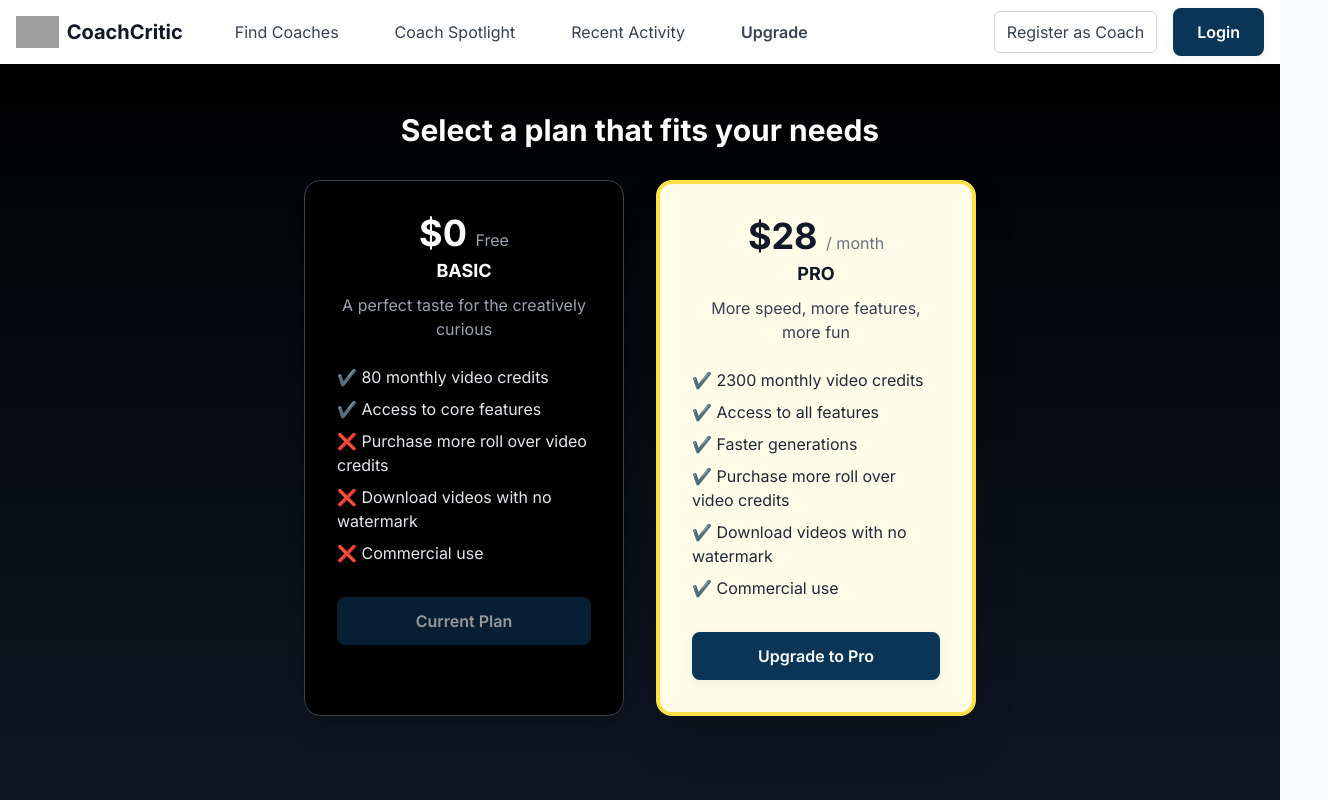
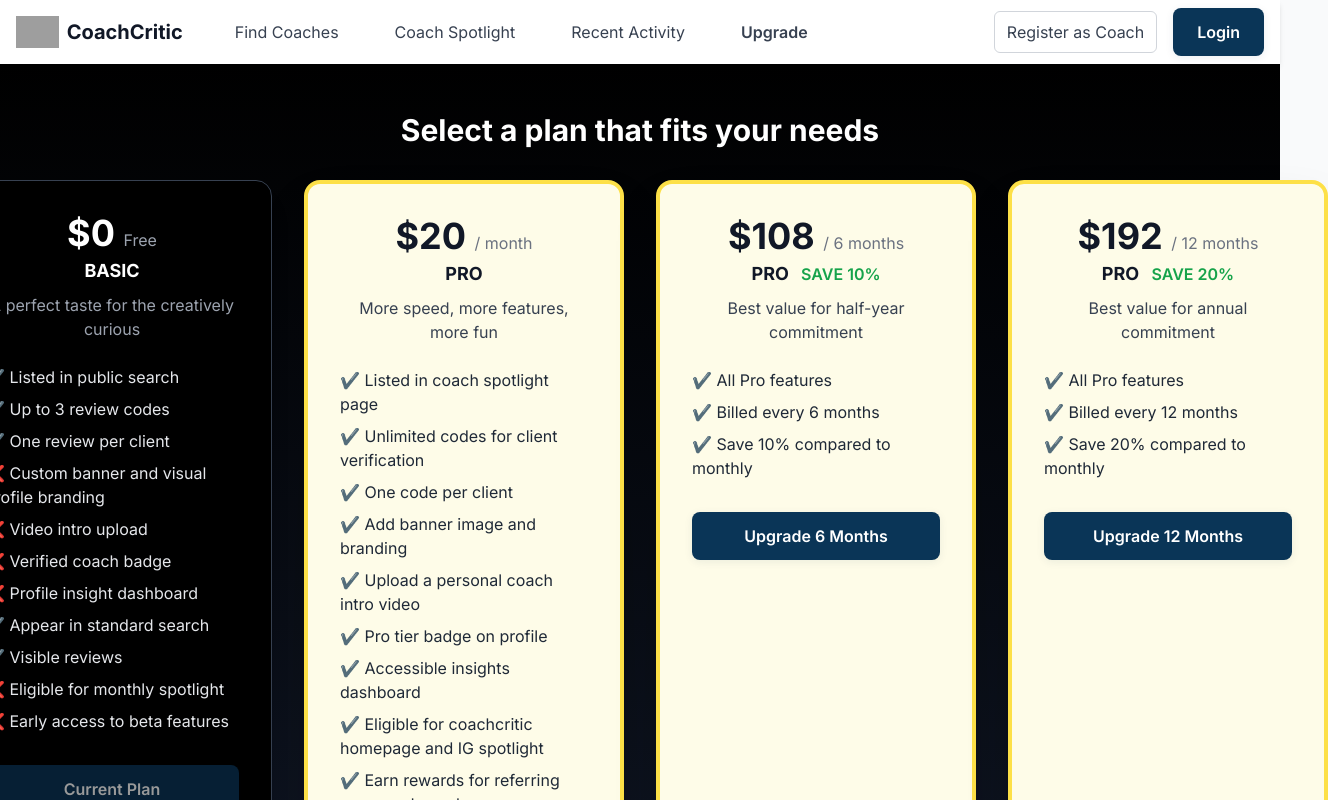
Before and after one commit to Jakethedude123/coachcriticre-do, a Next.js app: page /upgrade in a window 1280 px wide. Shown: the top 800 px of the page, 1328 px wide, since content can reach past the window. Built offline with nearby package versions, Linux system fonts and the light colour scheme; no server answers; grey boxes are pictures that could not be loaded.

Commit message:
Upgrade page: Add 6/12 month Pro deals, client-side Stripe checkout integration

```diff
--- a/src/app/upgrade/page.tsx
+++ b/src/app/upgrade/page.tsx
@@ -1,5 +1,25 @@
 import React from 'react';
 import Link from 'next/link';
+
+async function handleUpgrade(priceId: string) {
+  // You may want to get these from user context or environment
+  const coachStripeAccountId = undefined; // Set if needed
+  const successUrl = window.location.origin + '/upgrade/success';
+  const cancelUrl = window.location.origin + '/upgrade/cancel';
+  const customerEmail = undefined; // Set if needed
+
+  const res = await fetch('/api/create-checkout-session', {
+    method: 'POST',
+    headers: { 'Content-Type': 'application/json' },
+    body: JSON.stringify({ priceId, coachStripeAccountId, successUrl, cancelUrl, customerEmail }),
+  });
+  const data = await res.json();
+  if (data.sessionId) {
+    window.location.href = `https://checkout.stripe.com/pay/${data.sessionId}`;
+  } else {
+    alert('Failed to start checkout. Please try again.');
+  }
+}
 
 export default function UpgradePage() {
   return (
@@ -12,28 +32,62 @@
           <div className="uppercase text-lg font-bold text-white mb-2">Basic</div>
           <div className="text-gray-400 mb-6 text-center">A perfect taste for the creatively curious</div>
           <ul className="text-gray-200 space-y-2 mb-8 w-full">
-            <li>✔️ 80 monthly video credits</li>
-            <li>✔️ Access to core features</li>
-            <li>❌ Purchase more roll over video credits</li>
-            <li>❌ Download videos with no watermark</li>
-            <li>❌ Commercial use</li>
+            <li>✔️ Listed in public search</li>
+            <li>✔️ Up to 3 review codes</li>
+            <li>✔️ One review per client</li>
+            <li>❌ Custom banner and visual profile branding</li>
+            <li>❌ Video intro upload</li>
+            <li>❌ Verified coach badge</li>
+            <li>❌ Profile insight dashboard</li>
+            <li>✔️ Appear in standard search</li>
+            <li>✔️ Visible reviews</li>
+            <li>❌ Eligible for monthly spotlight</li>
+            <li>❌ Early access to beta features</li>
           </ul>
           <button className="button-primary w-full bg-gray-800 text-white py-2 rounded-lg font-semibold cursor-default opacity-60">Current Plan</button>
         </div>
-        {/* Pro Plan */}
+        {/* Pro Plan - Monthly */}
         <div className="bg-yellow-50 border-4 border-yellow-300 rounded-2xl p-8 w-80 flex flex-col items-center shadow-2xl">
-          <div className="text-4xl font-bold text-gray-900 mb-1">$28 <span className="text-base font-normal text-gray-500">/ month</span></div>
+          <div className="text-4xl font-bold text-gray-900 mb-1">$20 <span className="text-base font-normal text-gray-500">/ month</span></div>
           <div className="uppercase text-lg font-bold text-gray-900 mb-2">Pro</div>
           <div className="text-gray-700 mb-6 text-center">More speed, more features, more fun</div>
           <ul className="text-gray-800 space-y-2 mb-8 w-full">
-            <li>✔️ 2300 monthly video credits</li>
-            <li>✔️ Access to all features</li>
-            <li>✔️ Faster generations</li>
-            <li>✔️ Purchase more roll over video credits</li>
-            <li>✔️ Download videos with no watermark</li>
-            <li>✔️ Commercial use</li>
+            <li>✔️ Listed in coach spotlight page</li>
+            <li>✔️ Unlimited codes for client verification</li>
+            <li>✔️ One code per client</li>
+            <li>✔️ Add banner image and branding</li>
+            <li>✔️ Upload a personal coach intro video</li>
+            <li>✔️ Pro tier badge on profile</li>
+            <li>✔️ Accessible insights dashboard</li>
+            <li>✔️ Eligible for coachcritic homepage and IG spotlight</li>
+            <li>✔️ Earn rewards for referring users and coaches</li>
+            <li>✔️ Priority access to new tools</li>
           </ul>
-          <button className="button-primary w-full bg-yellow-400 text-gray-900 py-2 rounded-lg font-semibold hover:bg-yellow-300 transition">Upgrade to Pro</button>
+          <button onClick={() => handleUpgrade('price_1Rhy5X012BmaZggJfi4RRnBq')} className="button-primary w-full bg-yellow-400 text-gray-900 py-2 rounded-lg font-semibold hover:bg-yellow-300 transition">Upgrade Monthly</button>
+        </div>
+        {/* Pro Plan - 6 Months */}
+        <div className="bg-yellow-50 border-4 border-yellow-300 rounded-2xl p-8 w-80 flex flex-col items-center shadow-2xl">
+          <div className="text-4xl font-bold text-gray-900 mb-1">$108 <span className="text-base font-normal text-gray-500">/ 6 months</span></div>
+          <div className="uppercase text-lg font-bold text-gray-900 mb-2">Pro <span className="text-green-600 text-base font-semibold ml-2">Save 10%</span></div>
+          <div className="text-gray-700 mb-6 text-center">Best value for half-year commitment</div>
+          <ul className="text-gray-800 space-y-2 mb-8 w-full">
+            <li>✔️ All Pro features</li>
+            <li>✔️ Billed every 6 months</li>
+            <li>✔️ Save 10% compared to monthly</li>
+          </ul>
+          <button onClick={() => handleUpgrade('price_1Rhy8G012BmaZggJbcqr7Rfm')} className="button-primary w-full bg-yellow-400 text-gray-900 py-2 rounded-lg font-semibold hover:bg-yellow-300 transition">Upgrade 6 Months</button>
+        </div>
+        {/* Pro Plan - 12 Months */}
+        <div className="bg-yellow-50 border-4 border-yellow-300 rounded-2xl p-8 w-80 flex flex-col items-center shadow-2xl">
+          <div className="text-4xl font-bold text-gray-900 mb-1">$192 <span className="text-base font-normal text-gray-500">/ 12 months</span></div>
+          <div className="uppercase text-lg font-bold text-gray-900 mb-2">Pro <span className="text-green-600 text-base font-semibold ml-2">Save 20%</span></div>
+          <div className="text-gray-700 mb-6 text-center">Best value for annual commitment</div>
+          <ul className="text-gray-800 space-y-2 mb-8 w-full">
+            <li>✔️ All Pro features</li>
+            <li>✔️ Billed every 12 months</li>
+            <li>✔️ Save 20% compared to monthly</li>
+          </ul>
+          <button onClick={() => handleUpgrade('price_1Rhy8G012BmaZggJS3SCN4Ot')} className="button-primary w-full bg-yellow-400 text-gray-900 py-2 rounded-lg font-semibold hover:bg-yellow-300 transition">Upgrade 12 Months</button>
         </div>
       </div>
     </div>
```
